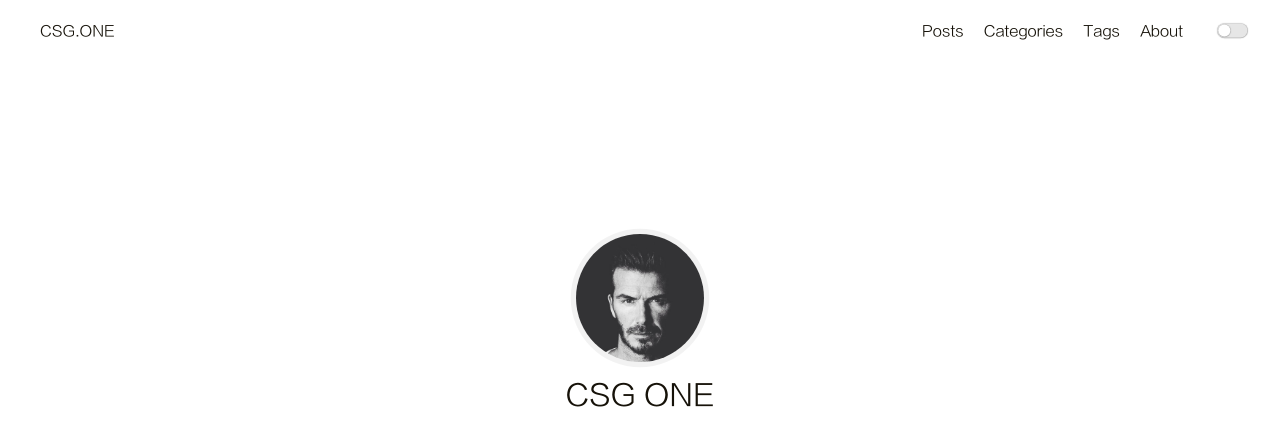
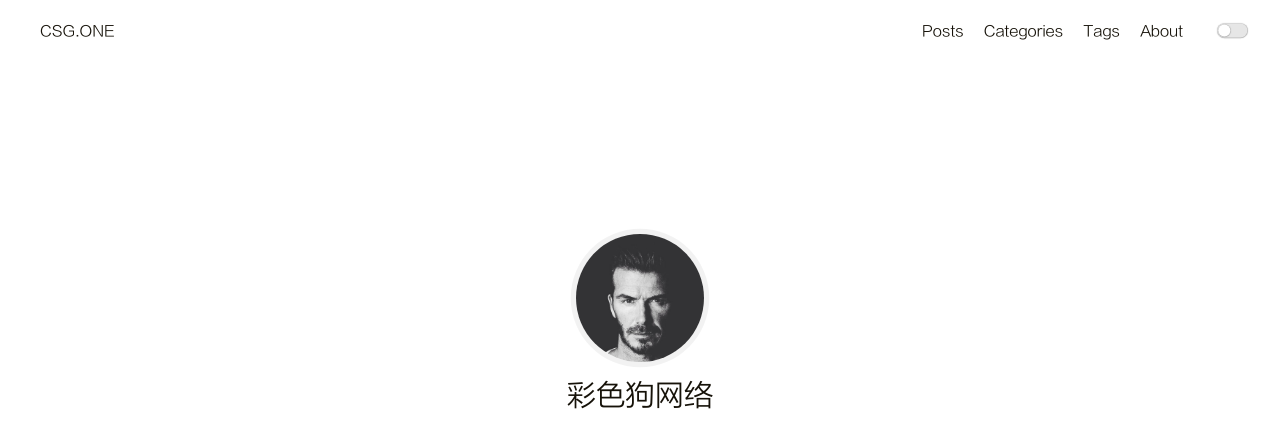
Before and after one commit to fqcoin/fqcoin.github.io, a plain HTML site: page index.html in a window 1280 px wide. Shown: the top 423 px of the page. Drawn offline with Linux system fonts and the light colour scheme.

Commit message:
Site updated: 2020-02-25 15:51:55

```diff
--- a/index.html
+++ b/index.html
@@ -112,7 +112,7 @@
         <div class="avatar">
             <a href="/archives"><img src="/image/avatar.jpeg"></a>
         </div>
-        <div class="nickname">CSG ONE</div>
+        <div class="nickname">彩色狗网络</div>
         <div class="description"><p>Lorem ipsum dolor sit amet, <strong>consectetur adipiscing elit.</strong> <br>Fusce eget urna vitae velit <em>eleifend interdum at ac</em> nisi.</p>
 </div>
         <div class="links">
```
